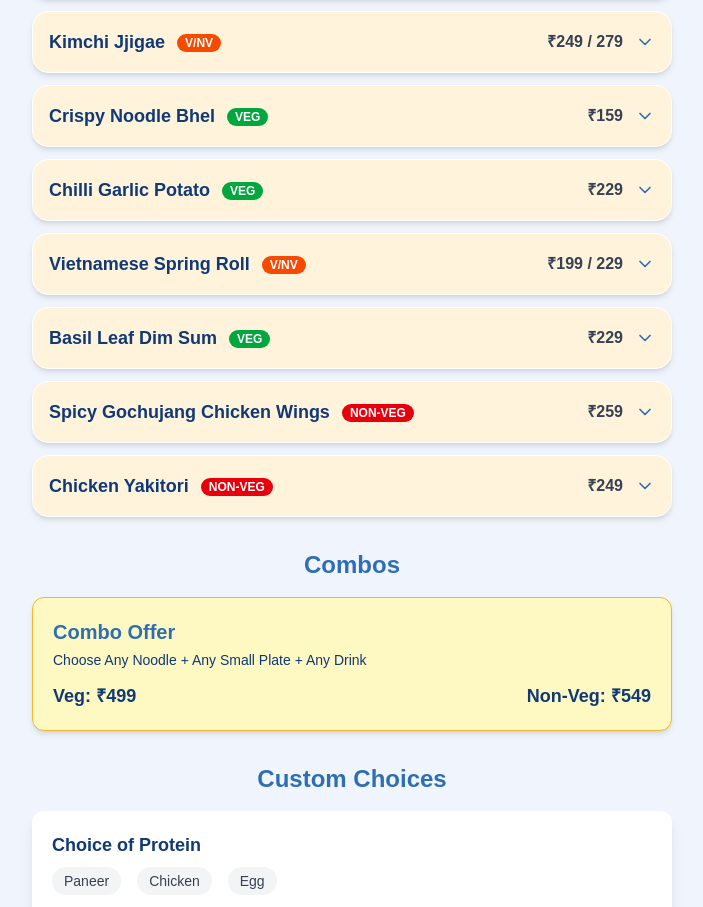
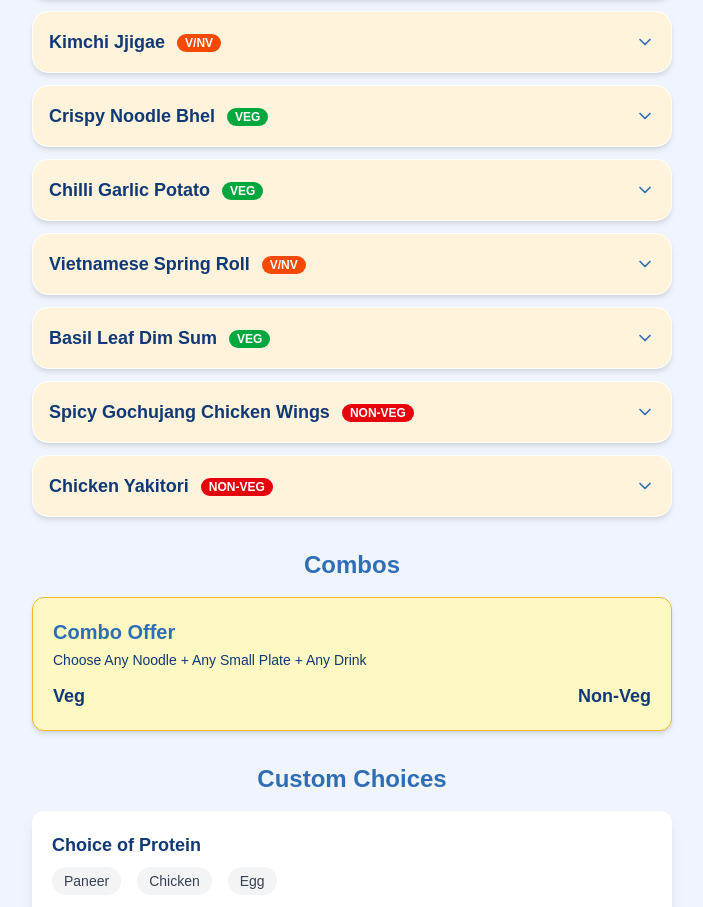
Before and after one commit to sumanth639/walknoodles, a React (Vite) app: page /menu in a window 1280 px wide. Shown: the part 2636-3543 px from the top of the page, without its empty margins (288-991 px from the left). Built offline with nearby package versions, Linux system fonts and the light colour scheme; a web font is replaced by a local one.

Commit message:
refactored about

```diff
--- a/src/components/MenuAccordion.jsx
+++ b/src/components/MenuAccordion.jsx
@@ -4,7 +4,6 @@ import { FULL_MENU_DATA, CUSTOM_CHOICES, COMBO_ITEM } from '../assets/MenuData';
 import MenuFilters from './MenuFilters'
 import MenuItemAccordion from './MenuItemAccordion';
 
-// Helper function to get the first item ID from a category
 const getFirstItemId = (category) => {
     if (category === 'all') {
         return FULL_MENU_DATA.noodles.items[0]?.id || null;
@@ -17,21 +16,16 @@ const MenuAccordion = () => {
     const [openItemId, setOpenItemId] = useState(getFirstItemId('all'));
     const [activeType, setActiveType] = useState('all');
 
-    // Effect to automatically open the first item of a newly selected category
     useEffect(() => {
         const firstId = getFirstItemId(activeCategory);
         setOpenItemId(firstId);
     }, [activeCategory]);
 
-
-    // Toggle function handles closing if the same item is clicked
     const toggleItem = (id) => setOpenItemId(openItemId === id ? null : id);
 
-    // Memoized filter logic
     const filteredMenu = useMemo(() => {
         let itemsToFilter = [];
 
-        // Combine main dish categories for 'all'
         if (activeCategory === 'all') {
             itemsToFilter = [
                 ...FULL_MENU_DATA.noodles.items,
@@ -46,7 +40,6 @@ const MenuAccordion = () => {
             }
         }
 
-        // Apply Veg/Non-Veg filter
         return itemsToFilter.filter(item => {
             if (activeType === 'all') return true;
             if (activeType === 'veg') return item.type === 'veg' || item.type === 'veg_nonveg';
@@ -55,31 +48,20 @@ const MenuAccordion = () => {
         });
     }, [activeCategory, activeType]);
 
-    // Function to determine the price string for display
     const getPriceString = (item) => {
-        if (item.type === 'veg_nonveg' && (item.price_veg || item.price_nonveg)) {
-            const veg_price = item.price_veg || '???';
-            const nonveg_price = item.price_nonveg || '???';
-
-            if (activeType === 'veg') return veg_price;
-            if (activeType === 'nonveg') return nonveg_price;
-            return `${veg_price} / ${nonveg_price}`;
-        }
-        return item.price || 'Price on request';
+        // Hiding the price for now, returning an empty string
+        return '';
     };
 
-    // Uses the simplified name for the main header display
     const currentCategoryName = activeCategory === 'all'
         ? "All Main Dishes"
         : FULL_MENU_DATA[activeCategory]?.name;
 
-    // Determine if custom choices/combos should be shown
     const showExtras = ['all', 'noodles', 'ramen', 'broths'].includes(activeCategory);
 
     return (
         <section className="py-12 bg-[#F0F5FD]">
             <div className="container mx-auto px-4 max-w-2xl">
-                {/* Header */}
                 <div className="text-center mb-8">
                     <h2 className="text-3xl font-extrabold inline-block font-museo text-dark-blue relative">
                         Our <span className="text-gold">Menu</span>
@@ -89,7 +71,6 @@ const MenuAccordion = () => {
                     </div>
                 </div>
 
-                {/* Filters Component */}
                 <MenuFilters
                     activeCategory={activeCategory}
                     setActiveCategory={setActiveCategory}
@@ -101,7 +82,6 @@ const MenuAccordion = () => {
                     {currentCategoryName}
                 </h3>
 
-                {/* --- Accordion List --- */}
                 <div className="space-y-3">
                     {filteredMenu.length > 0 ? (
                         filteredMenu.map((item) => (
@@ -120,24 +100,23 @@ const MenuAccordion = () => {
                     )}
                 </div>
 
-                {/* --- Static List: Combos --- */}
                 {showExtras && (
                     <motion.div layout className="mt-8">
                         <h3 className="text-2xl mb-4 font-bold font-museo text-light-blue text-center">
                             Combos
                         </h3>
+                        {/* Hiding prices for combos */}
                         <div className="p-5 bg-yellow-100 border border-gold rounded-xl shadow-md">
                             <h4 className="text-xl font-extrabold text-light-blue mb-1">{COMBO_ITEM.name}</h4>
                             <p className="text-sm text-dark-blue mb-3">{COMBO_ITEM.description}</p>
                             <div className="flex justify-between text-lg font-bold text-dark-blue">
-                                <span>Veg: ₹{COMBO_ITEM.price_veg}</span>
-                                <span>Non-Veg: ₹{COMBO_ITEM.price_nonveg}</span>
+                                <span>Veg</span>
+                                <span>Non-Veg</span>
                             </div>
                         </div>
                     </motion.div>
                 )}
 
-                {/* --- Static List: Custom Choices (Proteins, Fibres, etc.) --- */}
                 {showExtras && (
                     <motion.div layout className="mt-8 space-y-4">
                         <h3 className="text-2xl mb-4 font-bold font-museo text-light-blue text-center">
--- a/src/components/MenuItemAccordion.jsx
+++ b/src/components/MenuItemAccordion.jsx
@@ -2,7 +2,6 @@ import React from 'react';
 import { ChevronDown } from 'lucide-react';
 import { motion, AnimatePresence } from 'framer-motion';
 
-// Helper function to get the tag (V/NV badge)
 const getTypeTag = (item) => {
     let colorClass;
     let text;
@@ -28,7 +27,6 @@ const MenuItemAccordion = ({ item, openItemId, toggleItem, getPriceString }) =>
                     : "bg-[#FFF3DB] border border-white hover:shadow-lg"
             }`}
         >
-            {/* Accordion Header */}
             <button
                 className={`w-full text-left transition-colors ${
                     isOpen ? "p-0" : "p-4"
@@ -38,15 +36,13 @@ const MenuItemAccordion = ({ item, openItemId, toggleItem, getPriceString }) =>
                 {!isOpen && (
                     <div className="flex justify-between items-center font-bold">
 
-                        {/* Left Side: Name and Tag */}
                         <div className="flex flex-col sm:flex-row sm:items-center sm:space-x-3 space-y-1 sm:space-y-0 max-w-[70%]">
                             <span className="text-lg text-dark-blue whitespace-normal text-left">{item.name}</span>
                             <div className="shrink-0">{getTypeTag(item)}</div>
                         </div>
 
-                        {/* Right Side: Price and Arrow */}
                         <div className="flex items-center space-x-3 shrink-0">
-                            <span className="text-base text-gray-700 whitespace-nowrap">₹{getPriceString(item)}</span>
+                            {/* Price element removed from closed state */}
                             <motion.div
                                 animate={{ rotate: 0 }}
                                 transition={{ duration: 0.3, ease: "easeInOut" }}
@@ -59,7 +55,6 @@ const MenuItemAccordion = ({ item, openItemId, toggleItem, getPriceString }) =>
                 )}
             </button>
 
-            {/* Accordion Content */}
             <AnimatePresence initial={false}>
                 {isOpen && (
                     <motion.div
@@ -70,7 +65,6 @@ const MenuItemAccordion = ({ item, openItemId, toggleItem, getPriceString }) =>
                         className="overflow-hidden"
                     >
                         <div className="flex items-stretch h-full">
-                            {/* Image Section (Placeholder) */}
                             <div className="w-2/5 relative overflow-hidden bg-gray-200 flex items-center justify-center text-gray-500 text-xs">
                                 <img
                                     src={item.image}
@@ -79,15 +73,12 @@ const MenuItemAccordion = ({ item, openItemId, toggleItem, getPriceString }) =>
                                 />
                             </div>
 
-                            {/* Text Section */}
                             <div className="flex-1 p-5 flex flex-col justify-center">
                                 <div className="flex justify-between items-center mb-1">
                                     <h4 className="text-xl font-extrabold text-light-blue">
                                         {item.name}
                                     </h4>
-                                    <div className="text-dark-blue text-xl font-bold">
-                                        ₹{getPriceString(item)}
-                                    </div>
+                                    {/* Price element removed from open state */}
                                 </div>
 
                                 <p className="text-sm leading-relaxed text-dark-blue m-0 mb-3 border-b pb-2 border-gray-300">
--- a/src/components/OurVisionSection.jsx
+++ b/src/components/OurVisionSection.jsx
@@ -2,7 +2,7 @@ import React from "react";
 
 const OurVisionSection = () => {
   return (
-    <section className="relative flex w-full min-h-[70vh] items-center justify-between bg-light-blue overflow-hidden py-8">
+    <section className="relative flex w-full min-h-[55vh] items-center justify-between bg-light-blue overflow-hidden ">
       {/* Circle wrapper (no absolute overlap) */}
       <div className="relative flex w-[55%] justify-end">
         <div className="relative bg-gold border-2 border-black rounded-full aspect-square w-[420px] sm:w-[520px] flex items-center justify-end overflow-hidden -ml-[25%]">
--- a/src/components/StoryTitle.jsx
+++ b/src/components/StoryTitle.jsx
@@ -1,6 +1,6 @@
 function StoryTitle() {
   return (
-    <div className="absolute top-4 right-8 bg-white border-2 border-black rounded-4xl  py-6 pl-16 pr-4 -z-1 shadow-md">
+    <div className="absolute top-4 right-2 bg-white border-2 border-black rounded-4xl  py-6 pl-28 pr-4 pb-12 -z-1 shadow-md">
       <h3 className="text-2xl md:text-3xl font-bold text-light-blue">
         Our <span className="text-gold">Story</span>
       </h3>
```
Also changed, not shown: src/components/WalkNoodlesStory.jsx (+6 -6 lines).
